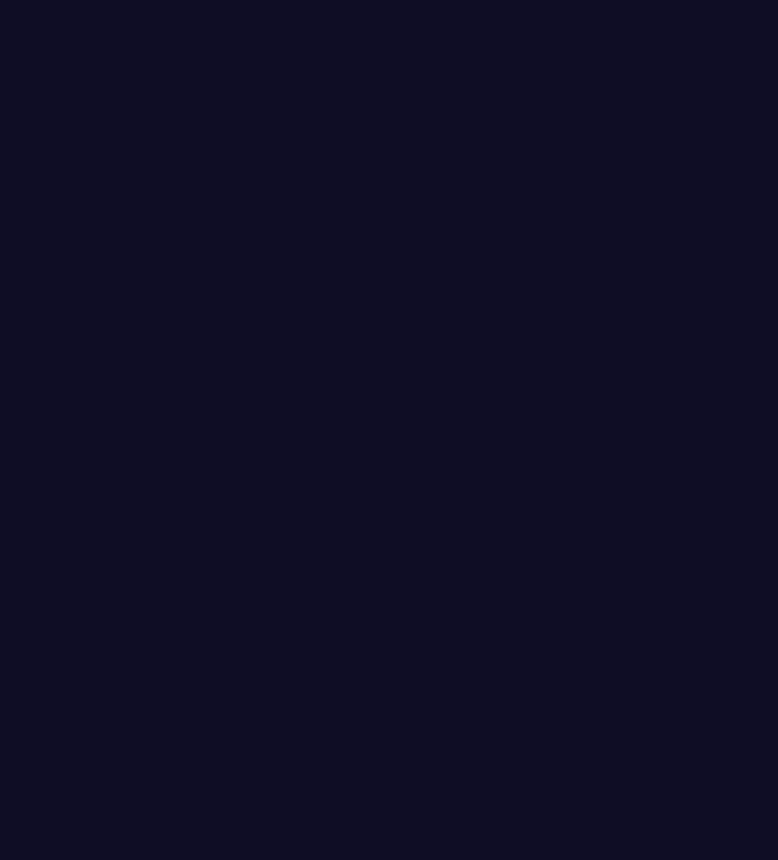
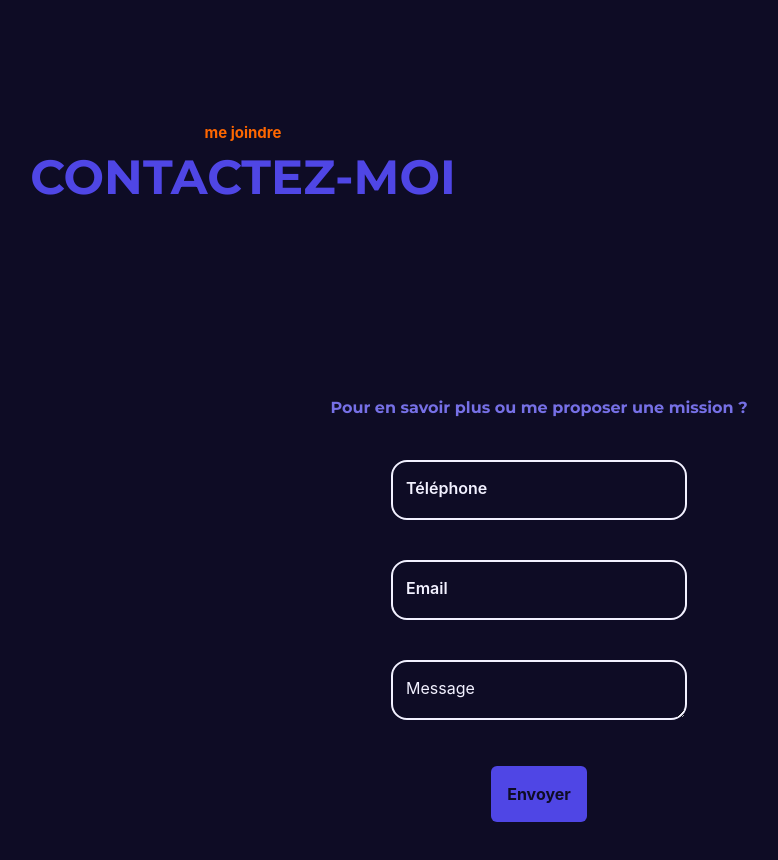
Before and after one commit to razmi0/portfolio, a React (Vite) app: page / in a window 1280 px wide. Shown: the part 4220-5080 px from the top of the page, without its empty margins (397-1175 px from the left). Before the commit the page ends 4980 px from the top, so only its background shows below. Built offline with nearby package versions, Linux system fonts and the light colour scheme.

Commit message:
Add client/server

```diff
--- a/src/App.tsx
+++ b/src/App.tsx
@@ -2,6 +2,7 @@ import CardGrid from "@/components/Cards/CardGrid";
 import CardProject from "@/components/Cards/CardProject";
 import CardXp from "@/components/Cards/CardXp";
 import { useState } from "react";
+import Contact from "./components/Contact";
 import HeadingTransition from "./components/HeadingTransition";
 import Hero from "./components/Hero";
 import { ModeToggle } from "./components/ModeToggle";
@@ -137,7 +138,18 @@ const App = () => {
           </article>
         </section>
       </Flex>
-      <div className="h-screen">Contactez-moi</div>
+
+      {/* CONTACT */}
+      {/* CONTACT */}
+      {/* CONTACT */}
+      {/* CONTACT */}
+      {/* CONTACT */}
+
+      <HeadingTransition h2="Contactez-moi" small="me joindre" className="my-44" />
+
+      <Flex className="mb-44">
+        <Contact />
+      </Flex>
     </main>
   );
 };
@@ -146,8 +158,8 @@ const ButtonSection = ({ children }: { children: React.ReactNode }) => (
   <section className="flex mb-5 justify-start gap-12">{children}</section>
 );
 
-const Flex = ({ children }: { children: React.ReactNode }) => (
-  <div className="flex flex-col items-center gap-14 min-h-[50vh]">{children}</div>
+const Flex = ({ children, className }: { children: React.ReactNode; className?: string }) => (
+  <div className={cn("flex flex-col items-center gap-14 min-h-[50vh]", className)}>{children}</div>
 );
 
 export default App;
--- /dev/null
+++ b/src/components/Contact.tsx
@@ -0,0 +1,78 @@
+import { Button } from "./ui/button";
+
+const Contact = () => {
+  return (
+    <section className="w-full grid grid-cols-2">
+      <article>{/* <HyperActions /> */}</article>
+      <form className="flex flex-col items-center justify-center gap-10 my-5 w-full [&>*:not(button)]:w-[75%]">
+        <h3 className="!text-bogoss-300 text-center">Pour en savoir plus ou me proposer une mission ?</h3>
+        <HoneyPot />
+        <Telephone />
+        <Email />
+        <Textarea />
+        <Button type="submit" className="w-fit">
+          Envoyer
+        </Button>
+      </form>
+    </section>
+  );
+};
+
+export default Contact;
+
+const slidePlaceholder = (e: React.ChangeEvent<HTMLInputElement | HTMLTextAreaElement>) => {
+  console.log(e.currentTarget.value.length > 0);
+  e.currentTarget.value.length > 0 ? e.currentTarget.classList.add("slide") : e.currentTarget.classList.remove("slide");
+};
+
+const HoneyPot = () => {
+  return <input type="text" name="hp" tabIndex={-1} autoComplete="off" className="hidden" />;
+};
+
+const Telephone = () => {
+  return (
+    <div className="input-group max-w-[50%]">
+      <input id="tel" type="text" name="text" className="input" onChange={slidePlaceholder} />
+      <label className="user-label font-semibold" htmlFor="tel">
+        Téléphone
+      </label>
+    </div>
+  );
+};
+
+const Email = () => {
+  return (
+    <div className="input-group max-w-[50%]">
+      <input id="email" type="text" name="text" className="input" onChange={slidePlaceholder} />
+      <label className="user-label font-semibold" htmlFor="email">
+        Email
+      </label>
+    </div>
+  );
+};
+
+const Textarea = () => {
+  return (
+    <div className="input-group max-w-[50%]">
+      <textarea minLength={1} className="input" id="message" onChange={slidePlaceholder} />
+      <label className="user-label" htmlFor="message">
+        Message
+      </label>
+    </div>
+  );
+};
+
+const HyperActions = () => {
+  return (
+    <>
+      <div>
+        {/* Icon */}
+        <a href="">Email</a>
+      </div>
+      <div>
+        {/* Icon */}
+        <a href="">WhatsApp</a>
+      </div>
+    </>
+  );
+};
--- a/src/components/ui/button.tsx
+++ b/src/components/ui/button.tsx
@@ -1,8 +1,8 @@
 import { cn } from "@/lib/utils";
-import { HTMLAttributes } from "react";
+import { ButtonHTMLAttributes } from "react";
 
 type VariantType = "outline" | "solid";
-interface ButtonProps extends HTMLAttributes<HTMLButtonElement> {
+interface ButtonProps extends ButtonHTMLAttributes<HTMLButtonElement> {
   children: React.ReactNode;
   variant?: VariantType;
 }
@@ -23,7 +23,7 @@ const Button = ({ children, variant, onClick, className, ...props }: ButtonProps
       onClick={onClick}
       data-button="button"
       className={cn(
-        "rounded-md w-fit", // text-neutral-200
+        "rounded-md w-fit",
         "active:scale-95",
         "focus:outline-none",
         "transition-all",
--- a/src/tailwind/input.css
+++ b/src/tailwind/input.css
@@ -156,3 +156,49 @@ dialog::backdrop {
     transform: scale(1);
   }
 }
+
+/**
+ * input
+ */
+
+.input-group {
+  position: relative;
+}
+
+.input {
+  @apply border-bogoss-700 dark:border-bogoss-200 border-2;
+  border-radius: 1rem;
+  background: none;
+  padding: 1rem;
+  font-size: 1rem;
+  transition: border 150ms cubic-bezier(0.4, 0, 0.2, 1);
+  width: 100%;
+}
+
+.user-label {
+  @apply text-bogoss-700 dark:text-bogoss-200;
+  position: absolute;
+  left: 15px;
+  pointer-events: none;
+  transform: translateY(1rem);
+  transition: 150ms cubic-bezier(0.4, 0, 0.2, 1);
+}
+
+.input:focus,
+input.slide,
+textarea.slide {
+  @apply border-bogoss-700 dark:border-bogoss-200 border-2;
+  outline: none;
+}
+
+.input:focus ~ label,
+input.slide ~ label,
+textarea.slide ~ label {
+  @apply dark:bg-bogoss-700 bg-bogoss-200 text-bogoss-700 dark:text-bogoss-200;
+  transform: translateY(-50%) scale(0.8);
+  padding: 0 0.2em;
+}
+
+textarea {
+  field-sizing: content;
+}
--- a/src/tailwind/output.css
+++ b/src/tailwind/output.css
@@ -647,12 +647,26 @@ video {
   margin-bottom: 5rem;
 }
 
+.my-44{
+  margin-top: 11rem;
+  margin-bottom: 11rem;
+}
+
+.my-5{
+  margin-top: 1.25rem;
+  margin-bottom: 1.25rem;
+}
+
 .mb-10{
   margin-bottom: 2.5rem;
 }
 
 .mb-4{
   margin-bottom: 1rem;
+}
+
+.mb-44{
+  margin-bottom: 11rem;
 }
 
 .mb-5{
@@ -757,6 +771,10 @@ video {
   width: 1rem;
 }
 
+.w-7\/12{
+  width: 58.333333%;
+}
+
 .w-\[1\.4rem\]{
   width: 1.4rem;
 }
@@ -778,14 +796,6 @@ video {
   width: 100%;
 }
 
-.w-5\/12{
-  width: 41.666667%;
-}
-
-.w-7\/12{
-  width: 58.333333%;
-}
-
 .min-w-24{
   min-width: 6rem;
 }
@@ -804,6 +814,10 @@ video {
 
 .max-w-\[450px\]{
   max-width: 450px;
+}
+
+.max-w-\[50\%\]{
+  max-width: 50%;
 }
 
 .max-w-\[50ch\]{
@@ -858,14 +872,14 @@ video {
   grid-template-columns: repeat(2, minmax(0, 1fr));
 }
 
+.grid-cols-3{
+  grid-template-columns: repeat(3, minmax(0, 1fr));
+}
+
 .grid-cols-4{
   grid-template-columns: repeat(4, minmax(0, 1fr));
 }
 
-.grid-cols-3{
-  grid-template-columns: repeat(3, minmax(0, 1fr));
-}
-
 .flex-row{
   flex-direction: row;
 }
@@ -878,10 +892,6 @@ video {
   flex-direction: column;
 }
 
-.flex-wrap{
-  flex-wrap: wrap;
-}
-
 .place-content-center{
   place-content: center;
 }
@@ -920,6 +930,10 @@ video {
 
 .gap-1{
   gap: 0.25rem;
+}
+
+.gap-10{
+  gap: 2.5rem;
 }
 
 .gap-12{
@@ -1244,11 +1258,6 @@ video {
 .text-bogoss-700{
   --tw-text-opacity: 1;
   color: rgb(14 12 37 / var(--tw-text-opacity));
-}
-
-.text-neutral-200{
-  --tw-text-opacity: 1;
-  color: rgb(229 229 229 / var(--tw-text-opacity));
 }
 
 .outline{
@@ -1523,6 +1532,102 @@ dialog::backdrop {
   }
 }
 
+/**
+ * input
+ */
+
+.input-group {
+  position: relative;
+}
+
+.input{
+  border-width: 2px;
+  --tw-border-opacity: 1;
+  border-color: rgb(14 12 37 / var(--tw-border-opacity));
+}
+
+.input:is(.dark *){
+  --tw-border-opacity: 1;
+  border-color: rgb(242 241 255 / var(--tw-border-opacity));
+}
+
+.input {
+  border-radius: 1rem;
+  background: none;
+  padding: 1rem;
+  font-size: 1rem;
+  transition: border 150ms cubic-bezier(0.4, 0, 0.2, 1);
+  width: 100%;
+}
+
+.user-label{
+  --tw-text-opacity: 1;
+  color: rgb(14 12 37 / var(--tw-text-opacity));
+}
+
+.user-label:is(.dark *){
+  --tw-text-opacity: 1;
+  color: rgb(242 241 255 / var(--tw-text-opacity));
+}
+
+.user-label {
+  position: absolute;
+  left: 15px;
+  pointer-events: none;
+  transform: translateY(1rem);
+  transition: 150ms cubic-bezier(0.4, 0, 0.2, 1);
+}
+
+.input:focus,
+input.slide,
+textarea.slide{
+  border-width: 2px;
+  --tw-border-opacity: 1;
+  border-color: rgb(14 12 37 / var(--tw-border-opacity));
+}
+
+.input:focus:is(.dark *),
+input.slide:is(.dark *),
+textarea.slide:is(.dark *){
+  --tw-border-opacity: 1;
+  border-color: rgb(242 241 255 / var(--tw-border-opacity));
+}
+
+.input:focus,
+input.slide,
+textarea.slide {
+  outline: none;
+}
+
+.input:focus ~ label,
+input.slide ~ label,
+textarea.slide ~ label{
+  --tw-bg-opacity: 1;
+  background-color: rgb(242 241 255 / var(--tw-bg-opacity));
+  --tw-text-opacity: 1;
+  color: rgb(14 12 37 / var(--tw-text-opacity));
+}
+
+.input:focus ~ label:is(.dark *),
+input.slide ~ label:is(.dark *),
+textarea.slide ~ label:is(.dark *){
+  --tw-bg-opacity: 1;
+  background-color: rgb(14 12 37 / var(--tw-bg-opacity));
+  --tw-text-opacity: 1;
+  color: rgb(242 241 255 / var(--tw-text-opacity));
+}
+
+.input:focus ~ label,
+input.slide ~ label,
+textarea.slide ~ label {
+  transform: translateY(-50%) scale(0.8);
+  padding: 0 0.2em;
+}
+
+textarea {
+  field-sizing: content;
+}
+
 .hover\:scale-105:hover{
   --tw-scale-x: 1.05;
   --tw-scale-y: 1.05;
@@ -1703,9 +1808,24 @@ dialog::backdrop {
   }
 }
 
-.\[\&\>article\]\:size-full>article{
+.\[\&\>\*\:not\(button\)\]\:w-\[75\%\]>*:not(button){
+  width: 75%;
+}
+
+.\[\&\>\*\]\:w-full>*{
   width: 100%;
-  height: 100%;
+}
+
+.\[\&\>\*\]\:w-\[50\%\]>*{
+  width: 50%;
+}
+
+.\[\&\>\*\]\:w-\[75\%\]>*{
+  width: 75%;
+}
+
+.\[\&\>\*\]\:max-w-\[50\%\]>*{
+  max-width: 50%;
 }
 
 .\[\&\>h2\]\:text-bogoss-700>h2{
```
Also changed, not shown: 1 other file (tests, documents, lock files or other folders).
